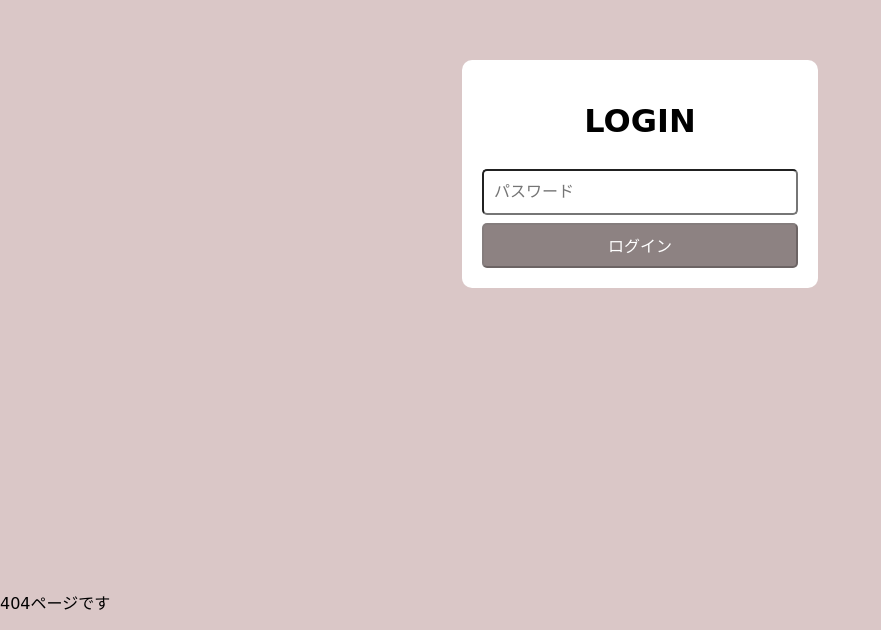
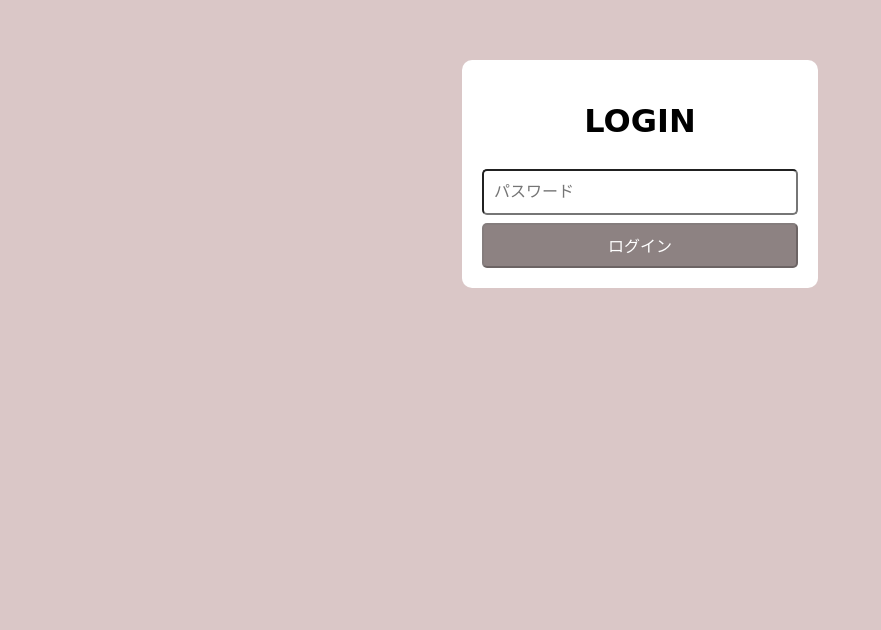
Before and after one commit to sie-fufu/react-petit-practice, a React (Create React App) app: page / in a window 1280 px wide. Shown: the part 226-856 px from the top of the page, without its empty margins (0-881 px from the left). After the commit the page ends 800 px from the top, so only its background shows below. Built offline with nearby package versions, Linux system fonts and the light colour scheme.

Commit message:
ルーティング設定時に404ページが表示されてしまうバグの修正

```diff
--- a/src/App.tsx
+++ b/src/App.tsx
@@ -31,10 +31,10 @@ function App() {
         <Route path="/changePass">
           <ChangePass />
         </Route>
+        <Route path="*">
+          <Page404 />
+        </Route>
       </Switch>
-      <Route path="*">
-        <Page404 />
-      </Route>
     </BrowserRouter>
   );
 }
```
